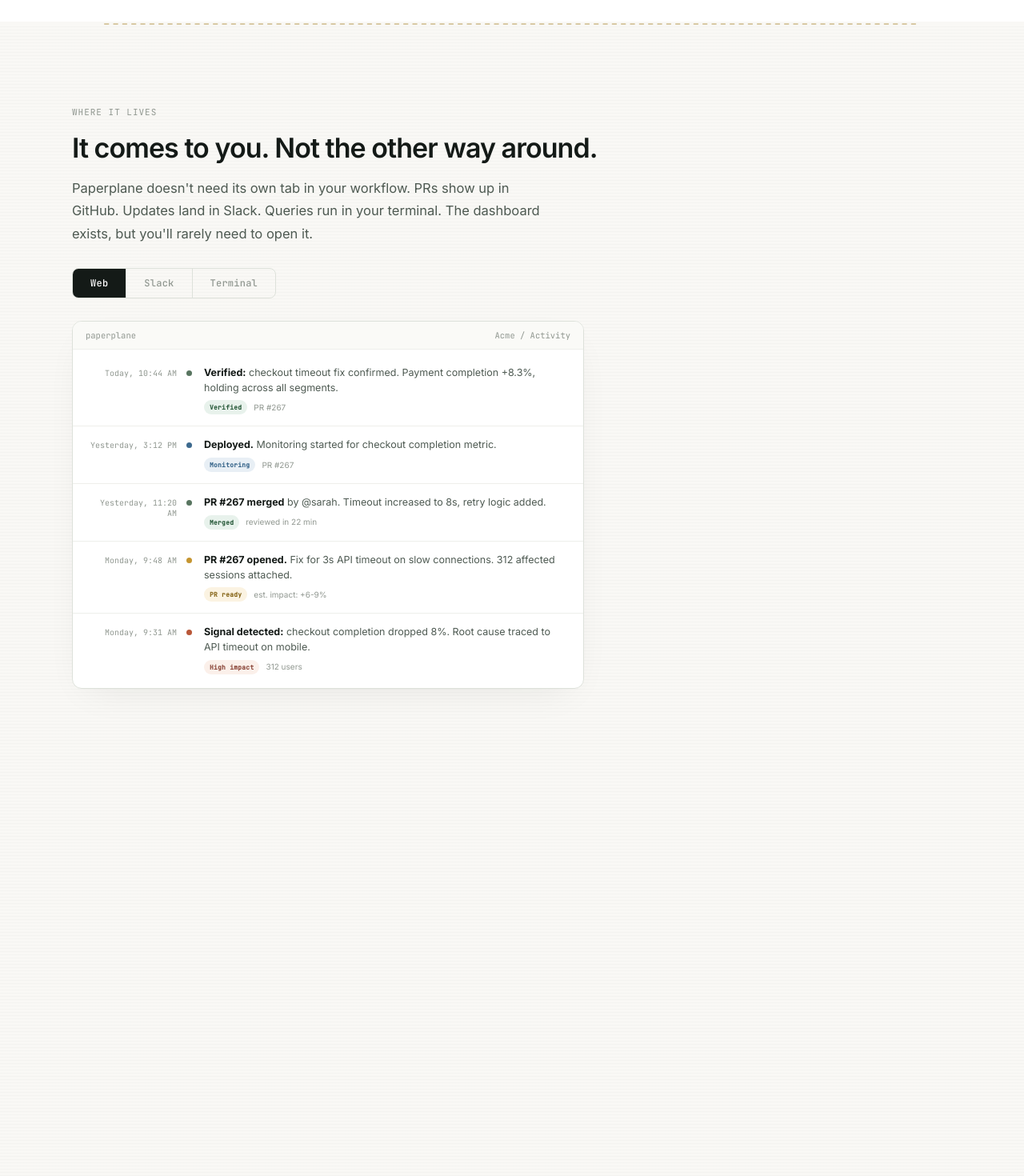
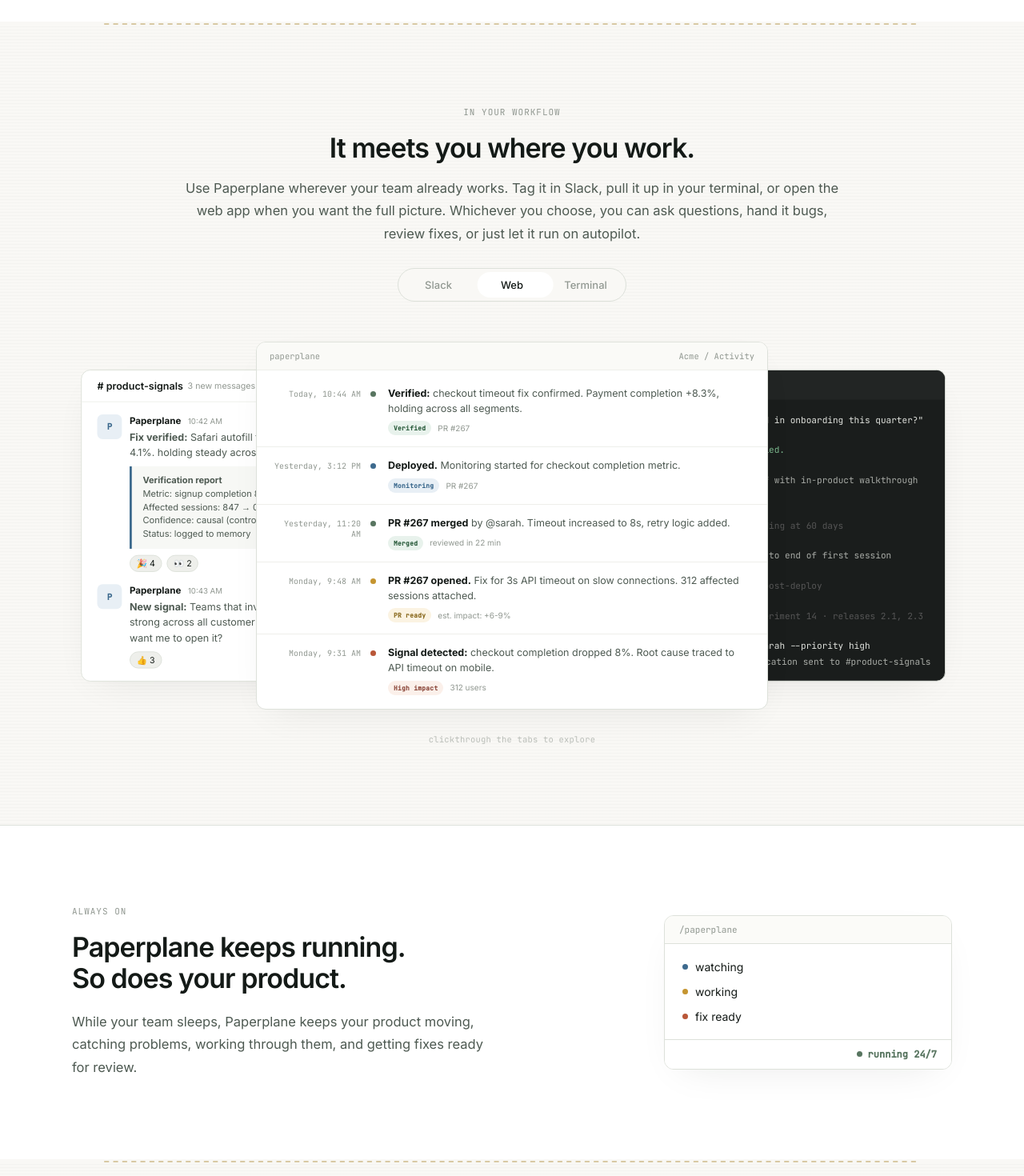
Before and after one commit to nityavaidya/paperplane, a React (Vite) app: page / in a window 1280 px wide. Shown: the part 3740-5210 px from the top of the page at 80% size. Built offline with nearby package versions, Linux system fonts and the light colour scheme.

Commit message:
version update

```diff
--- a/src/App.jsx
+++ b/src/App.jsx
@@ -198,57 +198,14 @@
 }
 
 /* ── where it lives: tabbed surface demos ── */
-const SURFACE_STEP_MIN = 320;
-const SURFACE_STEP_MAX = 480;
-const SURFACE_STEP_VH = 42;
-const SURFACE_TOP_PAD = 100;
-
 function SurfaceTabs() {
   const [active, setActive] = useState(0);
-  const activeRef = useRef(0);
-  const heightRef = useRef(0);
-  const wrapRef = useRef(null);
-  const pinRef = useRef(null);
-  const rafRef = useRef(null);
   const labels = ["Web", "Slack", "Terminal"];
-
-  const step = () => Math.min(Math.max(window.innerHeight * (SURFACE_STEP_VH / 100), SURFACE_STEP_MIN), SURFACE_STEP_MAX);
-
-  useEffect(() => {
-    const compute = () => {
-      rafRef.current = null;
-      const el = wrapRef.current, pinEl = pinRef.current;
-      if (!el || !pinEl) return;
-      if (window.innerWidth <= 760) { el.style.height = "auto"; return; }
-
-      const total = step() * labels.length;
-      const pinH = pinEl.offsetHeight;
-      const wrapH = pinH + total;
-      if (heightRef.current !== wrapH) { heightRef.current = wrapH; el.style.height = `${wrapH}px`; }
-
-      const rect = el.getBoundingClientRect();
-      const scrolled = Math.min(Math.max(SURFACE_TOP_PAD - rect.top, 0), total);
-      const idx = Math.min(labels.length - 1, Math.floor((scrolled / total) * labels.length));
-      if (idx !== activeRef.current) { activeRef.current = idx; setActive(idx); }
-    };
-    const onScroll = () => { if (rafRef.current == null) rafRef.current = requestAnimationFrame(compute); };
-    compute();
-    window.addEventListener("scroll", onScroll, { passive: true });
-    window.addEventListener("resize", onScroll);
-    return () => { window.removeEventListener("scroll", onScroll); window.removeEventListener("resize", onScroll); if (rafRef.current) cancelAnimationFrame(rafRef.current); };
-  }, []);
-
-  const click = (i) => {
-    const el = wrapRef.current;
-    if (!el || window.innerWidth <= 760) { activeRef.current = i; setActive(i); return; }
-    const total = step() * labels.length;
-    const docTop = el.getBoundingClientRect().top + window.scrollY;
-    activeRef.current = i;
-    window.scrollTo({ top: docTop - SURFACE_TOP_PAD + (i + 0.5) / labels.length * total, behavior: "smooth" });
-  };
+  const tabOrder = [1, 0, 2];
+  const click = (i) => setActive(i);
 
   const webPanel = (
-    <div style={{ border: `1px solid ${C.border}`, borderRadius: 12, overflow: "hidden", background: C.paper, boxShadow: `0 16px 48px -22px ${C.ink}1A`, maxWidth: 640, width: "100%", display: "flex", flexDirection: "column", height: "100%" }}>
+    <div className="surface-web" style={{ border: `1px solid ${C.border}`, borderRadius: 12, overflow: "hidden", background: C.paper, boxShadow: `0 16px 48px -22px ${C.ink}1A`, width: 640, height: 460, display: "flex", flexDirection: "column" }}>
       <div style={{ padding: "10px 16px", borderBottom: `1px solid ${C.soft}`, background: "#fafaf7", display: "flex", alignItems: "center", justifyContent: "space-between" }}>
         <span style={{ fontFamily: MONO, fontSize: 10.5, color: C.faint }}>paperplane</span>
         <span style={{ fontFamily: MONO, fontSize: 10.5, color: C.faint }}>Acme / Activity</span>
@@ -328,54 +285,46 @@
     </div>
   );
 
-  const panel = active === 0 ? webPanel : active === 1 ? slackPanel : termPanel;
+  const panels = [webPanel, slackPanel, termPanel];
+  const basePos = [
+    { left: "50%", right: "auto", transform: "translate(-50%,-50%)" },
+    { left: "0", right: "auto", transform: "translateY(-50%)" },
+    { left: "auto", right: "0", transform: "translateY(-50%)" },
+  ];
+  const zFor = (i) => {
+    if (i === active) return 3;
+    if (active === 0) return 1;
+    return i === 0 ? 2 : 1;
+  };
 
   return (
-    <div ref={wrapRef} className="surface-scroll-wrap" style={{ height: `${SURFACE_STEP_MAX * labels.length + 700}px`, position: "relative" }}>
-      <div ref={pinRef} className="surface-pin" style={{ position: "sticky", top: SURFACE_TOP_PAD }}>
-        <div style={eyebrow}>Where it lives</div>
-        <h2 style={h2s}>It comes to you. Not the other way around.</h2>
-        <p style={{ ...ps, maxWidth: 600, marginBottom: 28 }}>Paperplane doesn't need its own tab in your workflow. PRs show up in GitHub. Updates land in Slack. Queries run in your terminal. The dashboard exists, but you'll rarely need to open it.</p>
-        <div style={{ display: "flex", gap: 0, border: `1px solid ${C.border}`, borderRadius: 8, overflow: "hidden", width: "max-content", marginBottom: 28 }} className="surface-tabs">
-          {labels.map((l, i) => (
-            <button key={l} onClick={() => click(i)} className="surface-tab" style={{ padding: "10px 22px", background: active === i ? C.ink : "none", border: "none", borderRight: i < 2 ? `1px solid ${C.border}` : "none", fontSize: 12, fontWeight: 500, color: active === i ? "#fff" : C.faint, fontFamily: MONO, letterSpacing: ".02em", cursor: "pointer", transition: "background .15s, color .15s" }}>{l}</button>
-          ))}
-        </div>
-        <div className="surface-inner" style={{ height: 460, display: "flex", alignItems: "flex-start" }}>
-          {panel}
-        </div>
-      </div>
-    </div>
-  );
-}
-
-/* ── cycle diagram ── */
-function CycleDiagram() {
-  const CW = 300, CH = 230, GAP = 14;
-  const nodes = [
-    { label: "Watch", color: C.denim },
-    { label: "Diagnose", color: C.terra },
-    { label: "Verify", color: C.gold },
-    { label: "Fix", color: C.green },
-  ];
-  const arrows = [
-    { x: "50%", y: "25%", rotate: 0 },
-    { x: "75%", y: "50%", rotate: 90 },
-    { x: "50%", y: "75%", rotate: 180 },
-    { x: "25%", y: "50%", rotate: -90 },
-  ];
-  return (
-    <div className="cycle-diagram" style={{ position: "relative", width: CW, height: CH, justifySelf: "end" }}>
-      <div style={{ display: "grid", gridTemplateColumns: "1fr 1fr", gridTemplateRows: "1fr 1fr", gap: GAP, width: "100%", height: "100%" }}>
-        {nodes.map(n => (
-          <div key={n.label} style={{ display: "flex", alignItems: "center", justifyContent: "center", gap: 7, background: C.paper, border: `1px solid ${C.border}`, borderRadius: 10, boxShadow: shadow, fontFamily: MONO, fontSize: 12, fontWeight: 500, letterSpacing: ".02em", color: C.ink }}>
-            <span style={{ width: 7, height: 7, borderRadius: "50%", background: n.color }} />{n.label}
-          </div>
+    <div style={{ display: "flex", flexDirection: "column", alignItems: "center", textAlign: "center" }}>
+      <div style={eyebrow}>In your workflow</div>
+      <h2 style={h2s}>It meets you where you work.</h2>
+      <p style={{ ...ps, maxWidth: 820, marginBottom: 28 }}>Use Paperplane wherever your team already works. Tag it in Slack, pull it up in your terminal, or open the web app when you want the full picture. Whichever you choose, you can ask questions, hand it bugs, review fixes, or just let it run on autopilot.</p>
+      <div style={{ position: "relative", display: "flex", alignItems: "center", background: C.page, border: `1px solid ${C.border}`, borderRadius: 999, padding: 4, width: "max-content", marginBottom: 40, overflow: "hidden" }} className="surface-tabs">
+        <div style={{ position: "absolute", top: 4, bottom: 4, left: 4, width: `${100 / tabOrder.length}%`, borderRadius: 999, background: C.paper, transform: `translateX(${tabOrder.indexOf(active) * 100}%)`, transition: "transform .4s cubic-bezier(.22,1,.36,1)" }} />
+        {tabOrder.map(i => (
+          <button key={labels[i]} onClick={() => click(i)} className="surface-tab" style={{ position: "relative", zIndex: 1, width: 92, padding: "8px 0", borderRadius: 999, border: "none", background: "none", color: active === i ? C.ink : C.faint, fontSize: 13, fontWeight: 500, fontFamily: INTER, cursor: "pointer", transition: "color .2s" }}>{labels[i]}</button>
         ))}
       </div>
-      {arrows.map((a, i) => (
-        <span key={i} style={{ position: "absolute", left: a.x, top: a.y, transform: `translate(-50%,-50%) rotate(${a.rotate}deg)`, color: C.terra, fontSize: 16, lineHeight: 1, fontWeight: 600 }}>›</span>
-      ))}
+      <div className="surface-inner" style={{ position: "relative", width: "100%", height: 480, textAlign: "left" }}>
+        {panels.map((p, i) => {
+          const pos = basePos[i];
+          const isActive = i === active;
+          return (
+            <div
+              key={i}
+              className={isActive ? "surface-center" : "surface-peek"}
+              onClick={() => click(i)}
+              style={{ position: "absolute", top: "50%", left: pos.left, right: pos.right, transform: `${pos.transform} scale(${isActive ? 1 : .965})`, zIndex: zFor(i), cursor: isActive ? "default" : "pointer", transition: "transform .5s cubic-bezier(.22,1,.36,1)" }}
+            >
+              {p}
+            </div>
+          );
+        })}
+      </div>
+      <span style={{ marginTop: 20, fontFamily: MONO, fontSize: 10.5, color: C.faint, opacity: .6, letterSpacing: ".02em" }}>clickthrough the tabs to explore</span>
     </div>
   );
 }
@@ -583,7 +532,7 @@
         <F>
           <div style={{ maxWidth: 660 }}>
             <div style={eyebrow}>The difference</div>
-            <h2 style={h2s}>The same bug, two timelines.</h2>
+            <h2 style={h2s}>The same bug, two ways.</h2>
           </div>
         </F>
         <F delay={.06}>
@@ -630,14 +579,31 @@
     <section style={{ padding: pad, background: C.paper }}>
       <div style={wrap(IMG_W)}>
         <F>
-          <div className="cycle-wrap" style={{ display: "grid", gridTemplateColumns: "1fr 1fr", gap: 60, alignItems: "center" }}>
+          <div className="problem-grid" style={{ display: "grid", gridTemplateColumns: "1.2fr 1fr", gap: 60, alignItems: "center", overflow: "visible" }}>
             <div>
-              <div style={eyebrow}>The cycle</div>
-              <h2 style={h2s}>It never stops running.</h2>
-              <p style={{ ...ps, maxWidth: 490, margin: "20px 0 28px" }}>Most tools end at the insight. Paperplane closes the loop: after a fix ships, it watches the metric, logs the outcome, and feeds that result back into the next diagnosis. The cycle runs continuously, and each pass makes the next one sharper.</p>
-              <button onClick={() => onNavigate("404")} style={btnLaunch}>See how it learns ↗</button>
+              <div style={eyebrow}>Always on</div>
+              <h2 style={h2s}>Paperplane keeps running.<br />So does your product.</h2>
+              <p style={{ ...ps, maxWidth: 540, margin: "20px 0 0" }}>While your team sleeps, Paperplane keeps your product moving, catching problems, working through them, and getting fixes ready for review.</p>
             </div>
-            <CycleDiagram />
+            <F delay={.08} style={{ display: "flex", justifyContent: "flex-end" }}>
+              <div className="cycle-card" style={{ width: 360, maxWidth: "none", flexShrink: 0, background: C.paper, border: `1px solid ${C.border}`, borderRadius: 12, overflow: "hidden", boxShadow: `0 16px 48px -22px ${C.ink}1A` }}>
+                <div style={{ padding: "10px 18px", background: "#fbfbf8", borderBottom: `1px solid ${C.border}`, fontFamily: MONO, fontSize: 11, color: C.faint }}>/paperplane</div>
+                <div style={{ padding: "20px 22px", display: "flex", flexDirection: "column", gap: 14 }}>
+                  {[
+                    { label: "watching", color: C.denim },
+                    { label: "working", color: C.gold },
+                    { label: "fix ready", color: C.terra },
+                  ].map((s, i) => (
+                    <div key={i} style={{ display: "flex", alignItems: "center", gap: 9, fontSize: 14, color: C.ink }}>
+                      <span style={{ width: 7, height: 7, borderRadius: "50%", background: s.color, flexShrink: 0 }} />{s.label}
+                    </div>
+                  ))}
+                </div>
+                <div style={{ padding: "10px 18px", background: C.paper, borderTop: `1px solid ${C.border}`, display: "flex", justifyContent: "flex-end", alignItems: "center", gap: 7, fontFamily: MONO, fontSize: 12, fontWeight: 600, color: C.green }}>
+                  <span style={{ width: 7, height: 7, borderRadius: "50%", background: C.green }} />running 24/7
+                </div>
+              </div>
+            </F>
           </div>
         </F>
       </div>
@@ -653,9 +619,9 @@
             <img src={I.cta} alt="" style={{ width: "100%", height: 320, objectFit: "cover", objectPosition: "center 45%", display: "block" }} />
             <div style={{ position: "absolute", inset: 0, background: C.page, opacity: .74 }} />
             <div style={{ position: "absolute", inset: 0, display: "flex", alignItems: "center", justifyContent: "center", zIndex: 1, padding: 24 }}>
-              <div style={{ background: C.page, border: `1px solid ${C.border}`, borderRadius: R, padding: "clamp(24px,3vw,30px) clamp(32px,5vw,56px)", textAlign: "center", maxWidth: 580, boxShadow: shadow }}>
-                <h2 style={{ ...h2s, marginBottom: 10 }}>See what your product can fix on its own</h2>
-                <p style={{ ...ps, fontSize: 15, marginBottom: 20 }}>Most teams get their first PR within a week.</p>
+              <div style={{ background: C.paper, border: `1px solid ${C.border}`, borderRadius: R, padding: "clamp(24px,3vw,30px) clamp(32px,5vw,56px)", textAlign: "center", maxWidth: 580, boxShadow: shadow }}>
+                <h2 style={{ ...h2s, marginBottom: 10 }}>Put your product on autopilot.</h2>
+                <p style={{ ...ps, fontSize: 15, marginBottom: 20 }}>See what Paperplane finds in its first week.</p>
                 <div style={{ display: "flex", gap: 12, justifyContent: "center", flexWrap: "wrap" }}>
                   <button onClick={() => onNavigate("404")} style={btnLaunch}>Launch</button>
                   <button onClick={() => onNavigate("404")} style={btnText}>Get a demo →</button>
@@ -693,17 +659,14 @@
       @import url('https://fonts.googleapis.com/css2?family=Inter:wght@400;500;600;700&family=JetBrains+Mono:wght@400;500&display=swap');
       *{margin:0;padding:0;box-sizing:border-box}img{max-width:100%}button{font-family:inherit}
       ::selection{background:${C.goldSoft};color:${C.ink}}
-      html{scroll-snap-type:y proximity}
-      .surface-scroll-wrap{scroll-snap-align:start}
-      @media(prefers-reduced-motion:reduce){*{transition:none!important}html{scroll-snap-type:none}}
+      @media(prefers-reduced-motion:reduce){*{transition:none!important}}
       @media(max-width:960px){
         .problem-grid{grid-template-columns:1fr!important}
+        .cycle-card{width:100%!important;max-width:420px!important}
         .feature-grid{grid-template-columns:1fr!important}
         .feature-grid>div{grid-column:auto!important}
         .feature-wide{grid-template-columns:1fr!important;display:flex!important;flex-direction:column!important;min-height:auto!important;gap:30px!important}
         .bug-columns{grid-template-columns:1fr!important;gap:40px!important}
-        .cycle-wrap{grid-template-columns:1fr!important;text-align:center}
-        .cycle-diagram{justify-self:center!important;width:260px!important;height:260px!important}
         .product-body{grid-template-columns:96px 1fr!important}
         .sidebar{padding:12px 7px!important}
         .featured-insight{grid-template-columns:28px 1fr!important}
@@ -724,11 +687,11 @@
         .insight-list-row{grid-template-columns:24px 74px 1fr!important}
         .insight-list-row>span:last-child{display:none}
         .feature-grid article{min-height:auto!important;padding:24px!important}
-        .surface-tabs{flex-wrap:wrap;width:100%!important}
-        .surface-tab{flex:1;text-align:center;padding:10px 12px!important}
-        .surface-inner{height:400px!important}
-        .surface-scroll-wrap{height:auto!important;scroll-snap-align:none!important}
-        .surface-pin{position:relative!important;top:auto!important;left:auto!important;width:auto!important}
+        .surface-tab{width:78px!important;padding:8px 0!important;font-size:12px!important}
+        .surface-inner{height:auto!important}
+        .surface-peek{display:none!important}
+        .surface-center{position:static!important;transform:none!important;margin:0 auto!important}
+        .surface-web{width:100%!important;height:auto!important}
       }
     `}</style>
     <Header onNavigate={navigate} />
```
